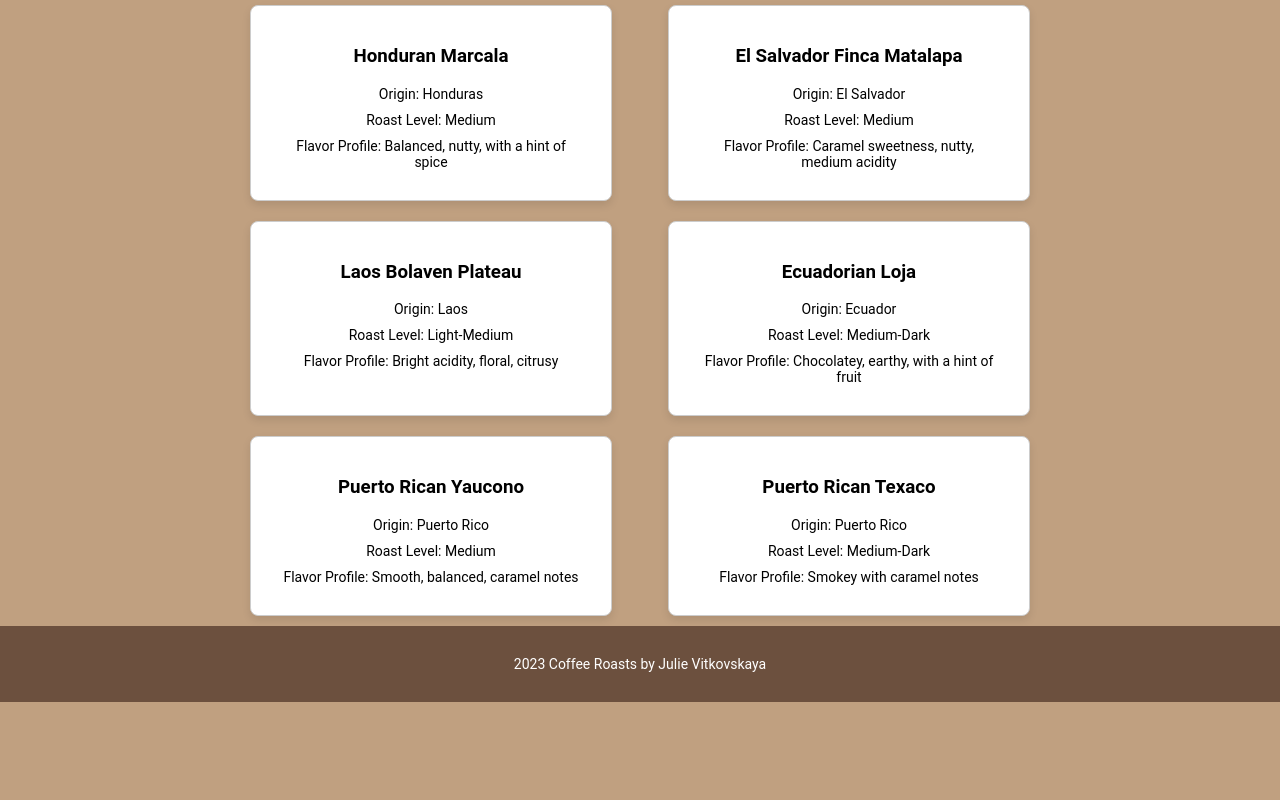
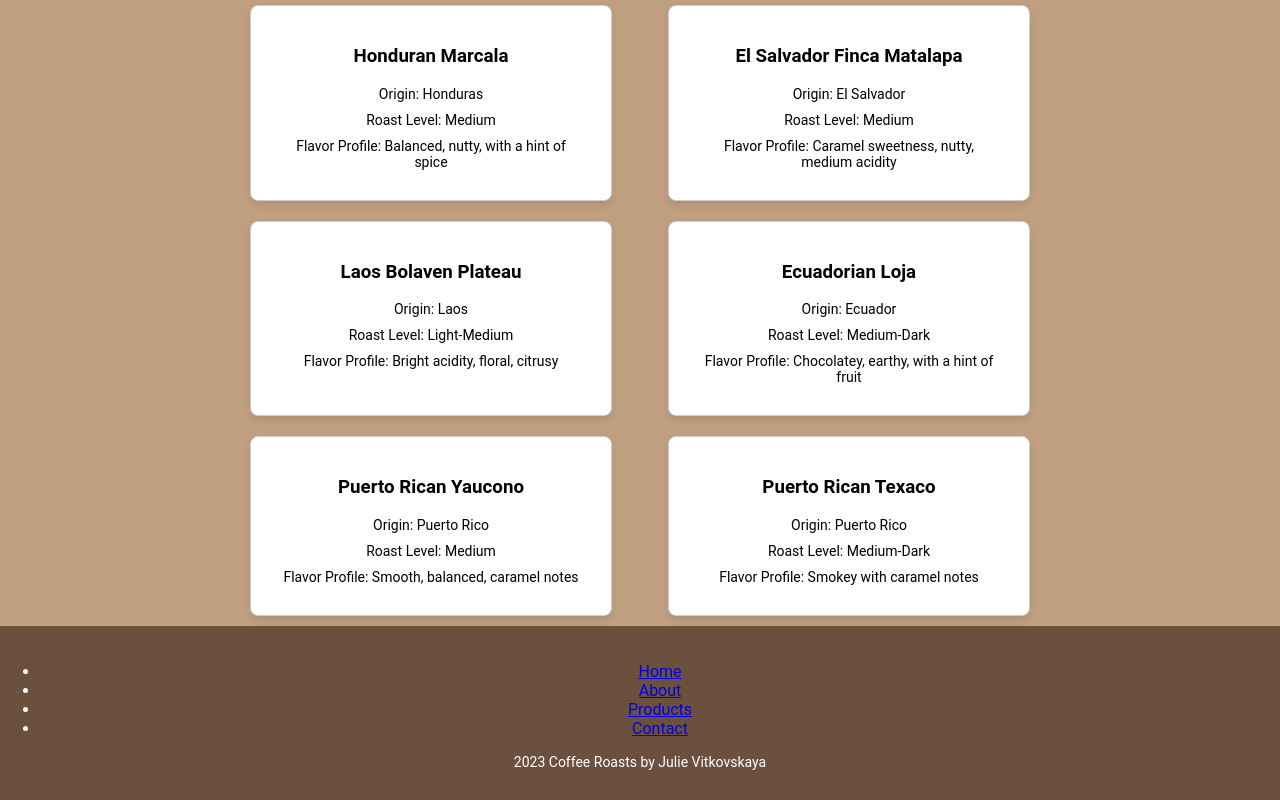
Before and after one commit to uvitkovs/coffee-app, a React app: page / in a window 1280 px wide. Shown: the part 2426-3226 px from the top of the page. Before the commit the page ends 3128 px from the top, so only its background shows below. Built offline with nearby package versions, Linux system fonts and the light colour scheme; the HTML template or start-up script is replaced by a standard one.

Commit message:
added navigation links to footer

```diff
--- a/src/components/Footer.jsx
+++ b/src/components/Footer.jsx
@@ -4,6 +4,14 @@ import './Footer.css';
 const Footer = () => {
   return (
     <footer className="App-footer">
+         <nav>
+        <ul className="footer-links">
+          <li><a href="/home">Home</a></li>
+          <li><a href="/about">About</a></li>
+          <li><a href="/products">Products</a></li>
+          <li><a href="/contact">Contact</a></li>
+        </ul>
+      </nav>
       <p>2023 Coffee Roasts by Julie Vitkovskaya</p>
     </footer>
   );
```
